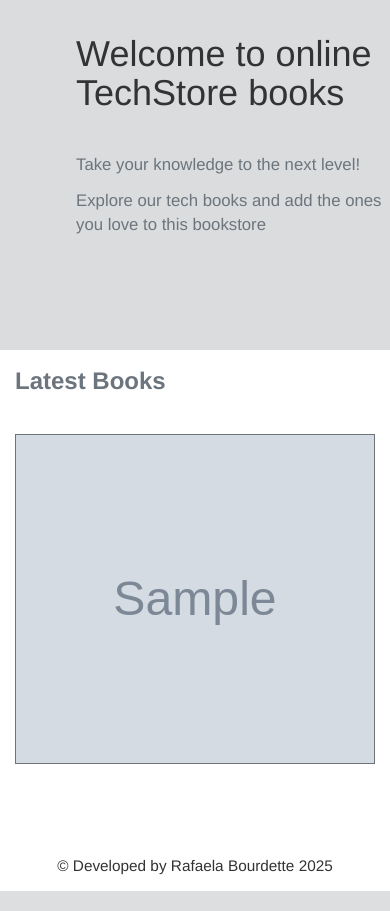
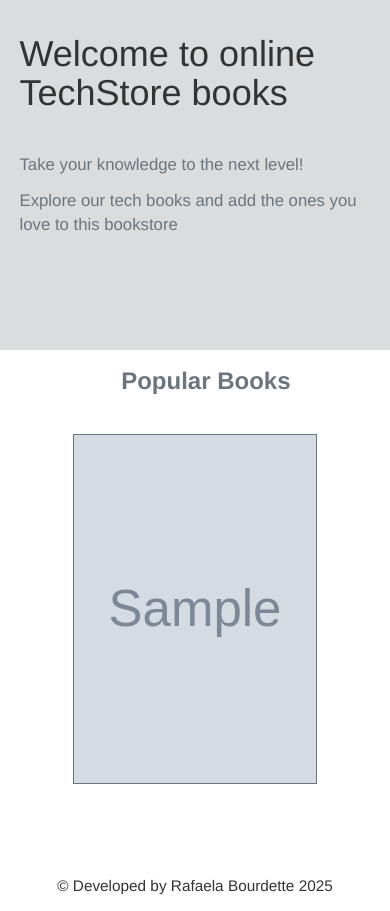
Before and after one commit to rafaelabou1999/bookstore-php, a PHP site: page /bookstore/ in a window 390 px wide. Shown: the part 96-1007 px from the top of the page. Run offline with PHP 8.4, Linux system fonts and the light colour scheme; tables that the repository leaves empty or names only in its code hold one stand-in row (values such as "Sample post"); grey boxes marked "Sample" are stand-in pictures.

Commit message:
:art: Working on responsive

```diff
--- a/public/css/geral.css
+++ b/public/css/geral.css
@@ -0,0 +1,39 @@
+.details_container{
+    display: flex;
+    flex-direction: row;
+}
+
+@media screen and (max-width:800px){
+    .container{
+        text-align: center !important;
+    }
+
+    .subtitle_book{
+        padding-left:29.5% !important ;
+    }
+
+    .banner{
+        padding-left:5% !important;
+    }
+
+    .book{
+        width:65% !important;
+        height:350px !important;
+    }
+
+    .details_container{
+        justify-content: center;
+        align-items: center;
+        flex-direction: column;
+        padding-left:6% !important;
+    }
+
+    .details_text{
+        width:95% !important;
+    }
+
+    .form_container{
+        width:85% !important;
+        margin-bottom: 29% !important;
+    }
+}
--- a/public/index.php
+++ b/public/index.php
@@ -17,15 +17,15 @@ try{
 }
 
 ?>
-    <main >
-        <div class="bg-secondary bg-opacity-25" style="height:350px; width:100%;padding-top:3.5%;padding-left:19.5%;" >
+    <main>
+        <div class="banner bg-secondary bg-opacity-25" style="height:350px; width:100%;padding-top:3.5%;padding-left:19.5%;" >
             <h1 class="">Welcome to online TechStore books</h1>
             <p class="pt-5 fs-2 text-secondary ">Take your knowledge to the next level!</p>
             <p class="pt-1 fs-2 text-secondary ">Explore our tech books and add the ones you love to this bookstore</p>
         </div>
         <div class="container">
-            <h3 class="row fw-bold text-secondary justify-content-lg-center" style="padding-top:5%;margin-left:.001%;">Latest Books</h3>
-            <div class="row justify-content-lg-center py-5">
+            <h3 class="subtitle_book row fw-bold text-secondary justify-content-lg-center" style="padding-top:5%;margin-left:.001%;">Popular Books</h3>
+            <div class="row row-cols-1 row-cols-sm-1 row-cols-md-3 row-cols-lg-4 justify-content-lg-center py-5">
 
                 <?php foreach ($results AS $result):?>
                      <?php
@@ -35,11 +35,11 @@ try{
                        ]) ;
                        $url = "http://localhost/bookstore/src/Views/details.php?" . $query_params;
                     ?>
-                    <div class="col-md-3 mb-3">
+                    <div class="col mb-3">
                     <?php if(!empty($result['image'])):?>
-                        <a href='<?= $url ?>'><img class=' book img-fluid border border-secondary ' src='<?= './assets/' . $result['image'] ?>' style='width:100%; height:330px;object-fit:cover;'></a>
+                        <a href='<?= $url ?>'><img class=' book border border-secondary ' src='<?= './assets/' . $result['image'] ?>' style='width:100%; height:330px;object-fit:cover;'></a>
                     <?php else:?>
-                        <a href='<?= $url ?>'><img class=' book img-fluid border border-secondary ' src='./assets/empty_img.png' style='width:100%; height:330px;object-fit:cover;'></a>
+                        <a href='<?= $url ?>'><img class='book border border-secondary ' src='./assets/empty_img.png' style='width:100%; height:330px;object-fit:cover;'></a>
                     <?php endif;?>
                     </div>
                     <?php endforeach;?>
--- a/src/Views/details.php
+++ b/src/Views/details.php
@@ -14,7 +14,7 @@ $books = $stmt->fetchAll();
 ?>
     <?php foreach($books AS $book):?>
         <?php if($book['id'] === $_GET['id']):?>
-        <div class="d-flex flex-row" style="padding-left:19.5%;padding-top:5%;">
+        <div class="details_container" style="padding-left:19.5%;padding-top:5%;">
             <div class="">
                 <?php if(!empty($book['image'])):?>
                 <img class="border border-secondary" src="../../public/assets/<?= $book['image'] ?>" width="300px" height="380px" style="object-fit:cover;"/>
@@ -22,7 +22,7 @@ $books = $stmt->fetchAll();
                     <img src="../../public/assets/empty_img.png"/>
                 <?php endif;?>
             </div>
-            <div class="ps-5 position-relative" style="width:40%;">
+            <div class="ps-5 0 position-relative details_text" style="width:40%;">
                  <h3 class="text-secondary fw-bold"><?= $book['title'] ?></h3>
                  <p class="fs-3 pt-3"><?= $book['desc'] ?></p>
                  <p class="fs-4 fw-bold text-dark">Year: <span><?= $book['year'] ?></span></p>
--- a/src/inc/Header.php
+++ b/src/inc/Header.php
@@ -4,6 +4,7 @@
 <head>
     <meta charset="UTF-8">
     <meta name="viewport" content="width=device-width, initial-scale=1.0">
+    <link href=<?= $is_home ? "./css/geral.css" : "../../public/css/geral.css" ?> rel="stylesheet"/>
     <!-- Bootstrap 5 CSS -->
 <link href="https://cdn.jsdelivr.net/npm/bootstrap@5.3.2/dist/css/bootstrap.min.css" rel="stylesheet" integrity="sha384-T3c6CoIi6uLrA9TneNEoa7RxnatzjcDSCmG1MXxSR1GAsXEV/Dwwykc2MPK8M2HN" crossorigin="anonymous">
     <title>Welcome</title>
```
Also changed, not shown: src/Views/add.php (+8 -6 lines), src/Views/bookstore.php (+4 -3 lines).
